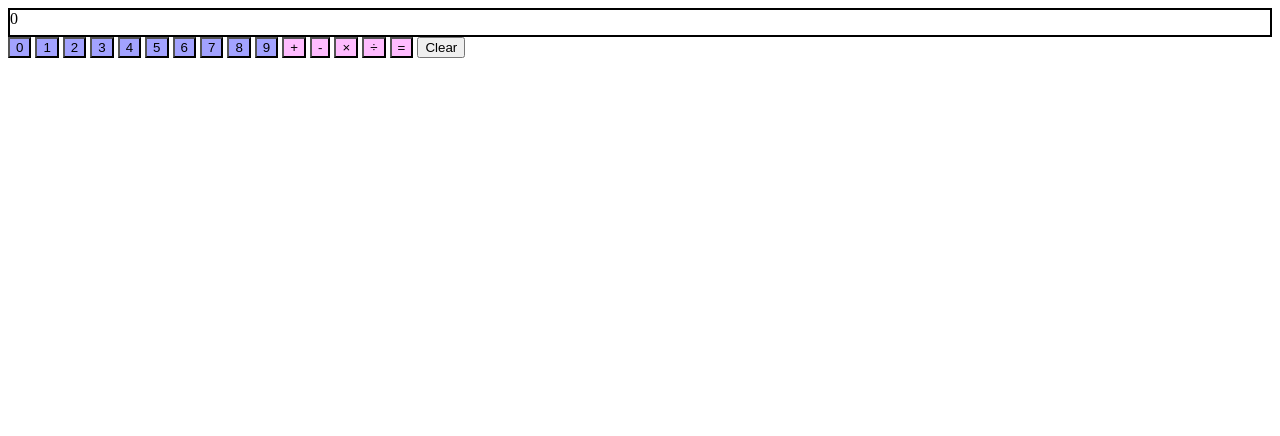
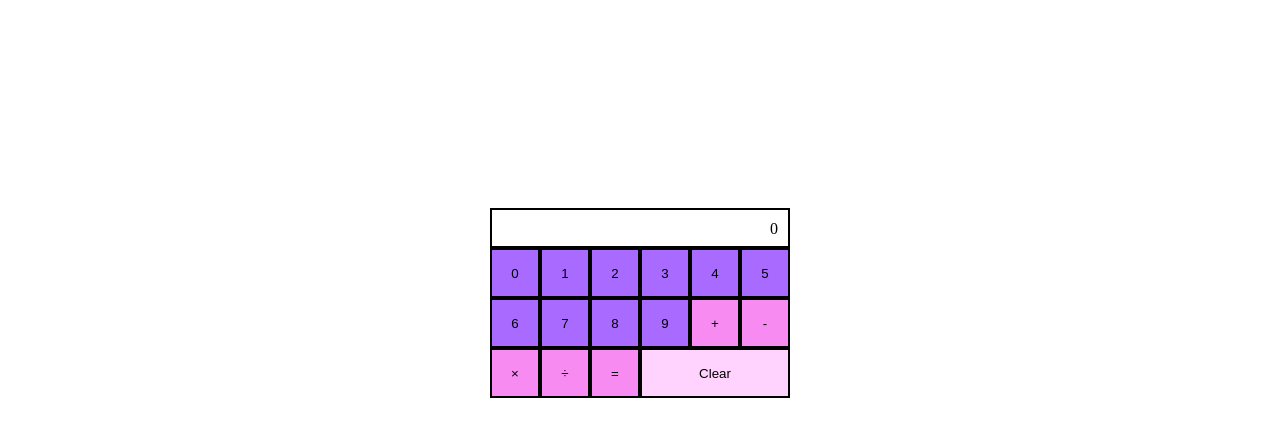
Before and after one commit to elianadu/odin-calculator, a plain HTML site: page index.html in a window 1280 px wide. Drawn offline with Linux system fonts and the light colour scheme.

Commit message:
fix: style ui

```diff
--- a/index.html
+++ b/index.html
@@ -1,15 +1,16 @@
 <!DOCTYPE html>
 <html lang="en">
-<head>
-    <meta charset="UTF-8">
-    <meta name="viewport" content="width=device-width, initial-scale=1.0">
+  <head>
+    <meta charset="UTF-8" />
+    <meta name="viewport" content="width=device-width, initial-scale=1.0" />
     <title>Document</title>
-    <link rel="stylesheet" href="style.css">
+    <link rel="stylesheet" href="style.css" />
     <script src="script.js" defer></script>
-</head>
-<body>
+  </head>
+  <body>
     <div id="container">
-        <div id="display">0</div>
+      <div id="display">0</div>
+      <div id="buttons">
         <button class="number" id="zero">0</button>
         <button class="number" id="one">1</button>
         <button class="number" id="two">2</button>
@@ -28,6 +29,7 @@
         <button class="operator" id="equals">=</button>
 
         <button id="clear">Clear</button>
+      </div>
     </div>
-</body>
+  </body>
 </html>
--- a/style.css
+++ b/style.css
@@ -1,12 +1,45 @@
 .number {
-    background-color: rgb(162, 162, 255);
+  background-color: rgb(168, 106, 255);
 }
 
 .operator {
-    background-color: rgb(255, 188, 255);
+  background-color: rgb(247, 139, 242);
+}
+
+#container {
+  display: flex;
+  flex-direction: column;
+  justify-content: center;
+  align-items: center;
+  padding: 200px 100px 0px 100px;
 }
 
 #display {
-    border: 2px solid black;
-    height: 25px;
+  box-sizing: border-box;
+  border: 2px solid black;
+  width: 300px;
+  height: 40px;
+  flex: auto;
+  padding: 10px;
+  text-align: right;
 }
+
+#buttons {
+  box-sizing: border-box;
+  width: 300px;
+  flex: auto;
+  display: flex;
+  flex-wrap: wrap;
+}
+
+button#clear {
+  flex: 1;
+  background-color: rgb(255, 211, 253);
+
+}
+
+button {
+  width: 50px;
+  height: 50px;
+border: 2px solid black;
+}
```
